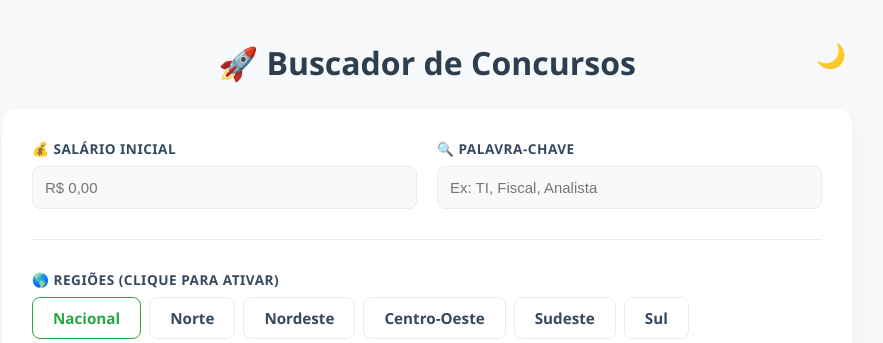
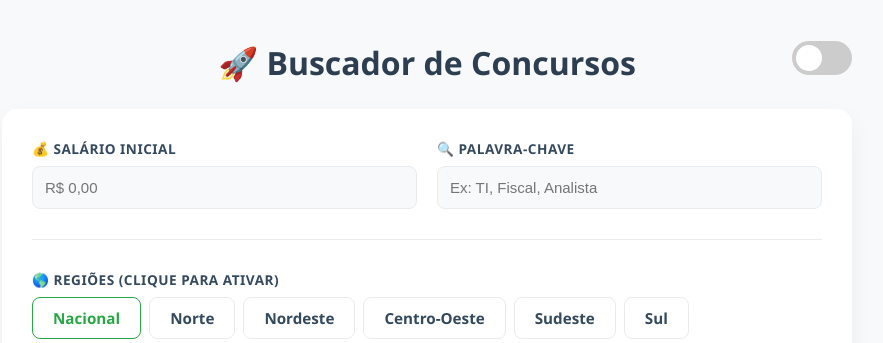
Before and after one commit to irislenisson/concurso-flask-app, a Flask app: page / in a window 1280 px wide. Shown: the top 343 px of the page, without its empty margins (213-1096 px from the left). Run offline with Flask 3, Linux system fonts and the light colour scheme.

Commit message:
corrigindo visualdark

```diff
--- a/static/css/style.css
+++ b/static/css/style.css
@@ -99,20 +99,91 @@ input[type="submit"] {
 }
 input[type="submit"]:hover { background-color: #1a252f; transform: translateY(-2px); }
 
-/* BOTÃO DARK MODE */
-.theme-toggle {
-    position: absolute;
-    top: 0;
-    right: 0;
-    background: none;
-    border: none;
-    color: var(--text-primary);
-    font-size: 1.5rem;
-    cursor: pointer;
-    transition: transform 0.3s;
-    z-index: 100;
+/* NOVO BOTÃO TOGGLE SWITCH */
+.theme-switch-wrapper {
+  position: absolute;
+  top: 0;
+  right: 0;
+  display: flex;
+  align-items: center;
+  z-index: 100;
 }
-.theme-toggle:hover { transform: rotate(15deg) scale(1.1); }
+
+.theme-switch {
+  display: inline-block;
+  height: 34px;
+  position: relative;
+  width: 60px;
+}
+
+.theme-switch input {
+  display: none;
+}
+
+.slider {
+  background-color: #ccc;
+  bottom: 0;
+  cursor: pointer;
+  left: 0;
+  position: absolute;
+  right: 0;
+  top: 0;
+  transition: .4s;
+  display: flex;
+  align-items: center;
+  justify-content: space-between;
+  padding: 0 5px;
+}
+
+.slider:before {
+  background-color: #fff;
+  bottom: 4px;
+  content: "";
+  height: 26px;
+  left: 4px;
+  position: absolute;
+  transition: .4s;
+  width: 26px;
+  z-index: 1;
+}
+
+input:checked + .slider {
+  background-color: #2c3e50;
+}
+
+input:checked + .slider:before {
+  transform: translateX(26px);
+}
+
+.slider.round {
+  border-radius: 34px;
+}
+
+.slider.round:before {
+  border-radius: 50%;
+}
+
+.sun-icon {
+    color: #f39c12;
+    font-size: 16px;
+    transition: .4s;
+    opacity: 1;
+}
+
+.moon-icon {
+    color: #f1c40f;
+    font-size: 16px;
+    transition: .4s;
+    opacity: 0;
+}
+
+input:checked + .slider .sun-icon {
+    opacity: 0;
+}
+
+input:checked + .slider .moon-icon {
+    opacity: 1;
+}
 
 /* STATUS E ALERTA */
 #status-msg { margin: 20px 0; text-align: center; font-weight: bold; display: none; padding: 15px; border-radius: 8px;}
@@ -242,11 +313,11 @@ input[type="submit"]:hover { background-color: #1a252f; transform: translateY(-2
     opacity: 0.6;
 }
 
-/* --- BOTÃO REPORTAR ERRO (Discreto) --- */
+/* --- BOTÃO REPORTAR ERRO --- */
 .btn-report {
     background: none;
     border: none;
-    color: #ef5350; /* Vermelho suave */
+    color: #ef5350;
     font-size: 0.85em;
     cursor: pointer;
     text-decoration: underline;
--- a/static/js/script.js
+++ b/static/js/script.js
@@ -1,8 +1,8 @@
-/* static/js/script.js - Versão Final Completa */
+/* static/js/script.js - Versão Final Completa com Toggle Switch */
 
 let todosConcursos = [];
 let paginaAtual = 0;
-const itensPorPagina = 20; // 20 itens por vez para melhor performance
+const itensPorPagina = 20;
 
 // --- FORMATAÇÃO DE MOEDA ---
 function formatarMoeda(elemento) {
@@ -19,8 +19,8 @@ document.querySelectorAll('.filter-btn').forEach(btn => {
     btn.addEventListener('click', () => { btn.classList.toggle('active'); });
 });
 
-// --- DARK MODE LOGIC ---
-const themeToggleBtn = document.getElementById('theme-toggle');
+// --- DARK MODE LOGIC (COM SWITCH) ---
+const themeCheckbox = document.getElementById('checkbox');
 const htmlElement = document.documentElement;
 
 document.addEventListener("DOMContentLoaded", () => {
@@ -28,10 +28,12 @@ document.addEventListener("DOMContentLoaded", () => {
     const savedTheme = localStorage.getItem('theme');
     if (savedTheme) {
         htmlElement.setAttribute('data-theme', savedTheme);
-        atualizarIcone(savedTheme);
+        if (savedTheme === 'dark') {
+            themeCheckbox.checked = true;
+        }
     } else if (window.matchMedia && window.matchMedia('(prefers-color-scheme: dark)').matches) {
         htmlElement.setAttribute('data-theme', 'dark');
-        atualizarIcone('dark');
+        themeCheckbox.checked = true;
     }
 
     // Verifica Cookies LGPD
@@ -41,20 +43,19 @@ document.addEventListener("DOMContentLoaded", () => {
     }
 });
 
-function alternarTema() {
-    const currentTheme = htmlElement.getAttribute('data-theme');
-    const newTheme = currentTheme === 'dark' ? 'light' : 'dark';
-    htmlElement.setAttribute('data-theme', newTheme);
-    localStorage.setItem('theme', newTheme);
-    atualizarIcone(newTheme);
+// Event listener para o switch
+if (themeCheckbox) {
+    themeCheckbox.addEventListener('change', function() {
+        if (this.checked) {
+            htmlElement.setAttribute('data-theme', 'dark');
+            localStorage.setItem('theme', 'dark');
+        } else {
+            htmlElement.setAttribute('data-theme', 'light');
+            localStorage.setItem('theme', 'light');
+        }
+    });
 }
 
-function atualizarIcone(theme) {
-    if (themeToggleBtn) {
-        if (theme === 'dark') themeToggleBtn.innerText = '☀️';
-        else themeToggleBtn.innerText = '🌙';
-    }
-}
 
 function aceitarCookies() {
     localStorage.setItem("cookieConsent", "true");
@@ -71,11 +72,10 @@ window.onscroll = function() {
 };
 function scrollToTop() { window.scrollTo({ top: 0, behavior: 'smooth' }); }
 
-// --- FUNÇÃO DE REPORTAR ERRO (NOVO) ---
+// --- FUNÇÃO DE REPORTAR ERRO ---
 function reportarErro(texto) {
     const assunto = encodeURIComponent(`Erro no concurso: ${texto}`);
     const corpo = encodeURIComponent(`Olá, encontrei um problema no link ou nas informações deste concurso:\n\n"${texto}"\n\nPoderia verificar?`);
-    // Abre o cliente de e-mail padrão
     window.open(`mailto:?subject=${assunto}&body=${corpo}`);
 }
 
@@ -145,12 +145,10 @@ function renderizarLote() {
     const lote = todosConcursos.slice(inicio, fim);
 
     lote.forEach((c, index) => {
-        // Lógica de Injeção de Anúncio (A cada 5 itens absolutos)
         const indiceAbsoluto = inicio + index;
         if (indiceAbsoluto > 0 && indiceAbsoluto % 5 === 0) {
             const adDiv = document.createElement('div');
             adDiv.className = 'ad-slot';
-            // Placeholder para AdSense (No futuro você troca o innerHTML abaixo pelo script do Google)
             adDiv.innerHTML = `
                 <span class="ad-label">Publicidade</span>
                 <div style="background:var(--border-color); height:90px; display:flex; align-items:center; justify-content:center; border-radius:4px; color:var(--text-secondary); opacity:0.7;">
@@ -160,7 +158,6 @@ function renderizarLote() {
             container.appendChild(adDiv);
         }
 
-        // Renderização do Card Normal
         const div = document.createElement('div');
         div.className = 'concurso-card';
         const linkBase = c['Link'] && c['Link'] !== '#' ? c['Link'] : 'https://www.pciconcursos.com.br/concursos/';
@@ -248,7 +245,6 @@ document.getElementById('searchForm').addEventListener('submit', async function(
     paginaAtual = 0;
     btnLoadMore.style.display = 'none';
 
-    // Skeleton Loading
     container.innerHTML = '';
     statusDiv.style.display = 'none';
     let skeletonsHTML = '';
@@ -309,8 +305,7 @@ document.getElementById('searchForm').addEventListener('submit', async function(
         if (todosConcursos.length === 0) {
             statusDiv.style.display = 'block';
             statusDiv.className = 'empty';
-            statusDiv.innerHTML = `❌ Não foi possível encontrar concursos com esses filtros.<br>
-            Tente ajustar os filtros e buscar novamente.`;
+            statusDiv.innerHTML = `❌ Não foi possível encontrar concursos com esses filtros.<br>Se o problema persistir, pode ser instabilidade no site de origem (PCI Concursos).`;
             return;
         }
 
--- a/templates/base.html
+++ b/templates/base.html
@@ -30,9 +30,15 @@
 </head>
 <body>
     <div class="container">
-        <button id="theme-toggle" class="theme-toggle" onclick="alternarTema()" title="Alternar Modo Escuro">
-            🌙
-        </button>
+        <div class="theme-switch-wrapper">
+            <label class="theme-switch" for="checkbox">
+                <input type="checkbox" id="checkbox" />
+                <div class="slider round">
+                    <i class="fas fa-sun sun-icon"></i>
+                    <i class="fas fa-moon moon-icon"></i>
+                </div>
+            </label>
+        </div>
 
         <h1>🚀 Buscador de Concursos</h1>
 
```
